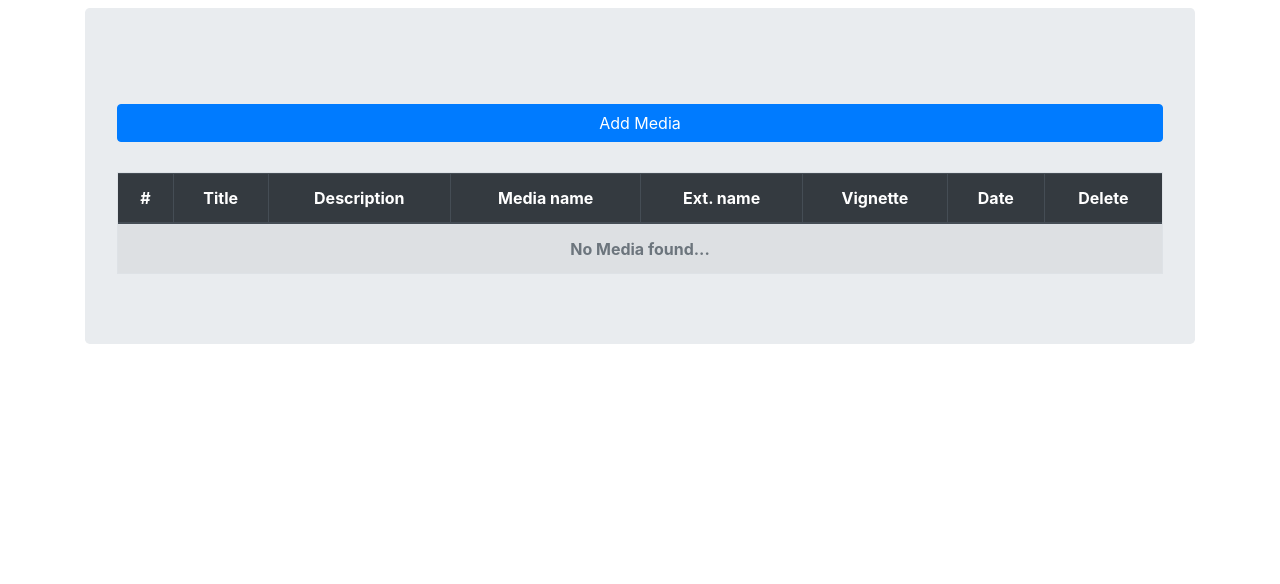
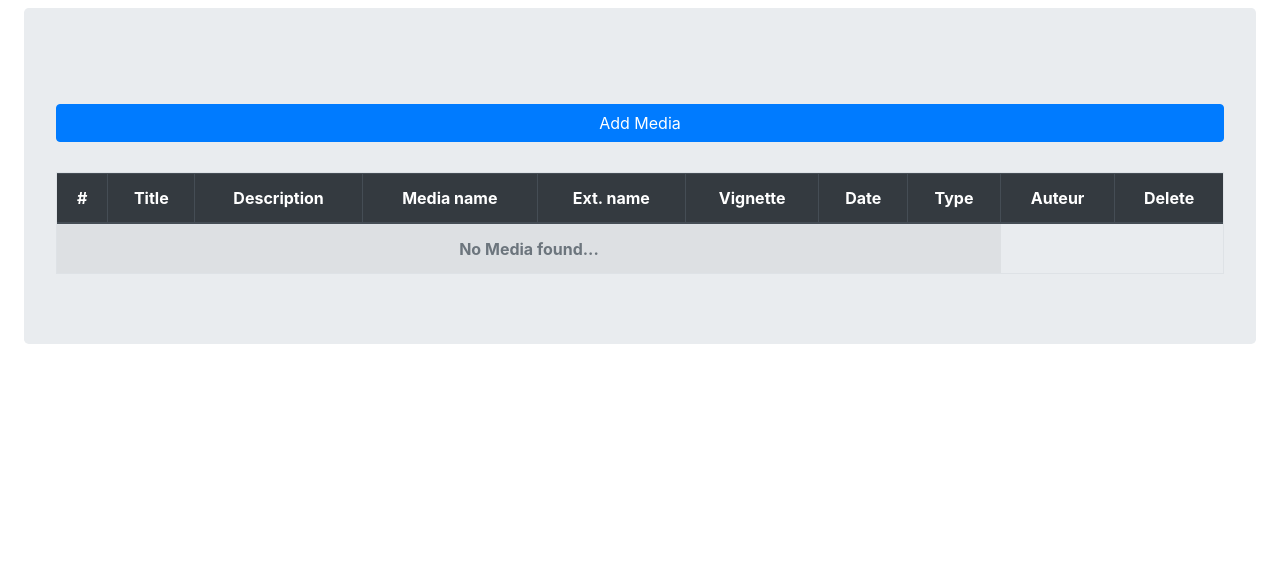
Before and after one commit to pichotg/mediaplayer, a Symfony app: template templates/media/index.html.twig in a window 1280 px wide. Shown: the part 56-640 px from the top of the page. Run offline with Twig, Linux system fonts and the light colour scheme; the template is opened without the code that fills it, so the values that code supplies are empty; some libraries are stand-ins or nearby versions; some web fonts are replaced.

Commit message:
Media Player (not finisehd)

```diff
--- a/public/js/main.js
+++ b/public/js/main.js
@@ -1,10 +1,30 @@
 $(document).ready( function () {
-    $('table').DataTable({
+
+    var mediaTable = $('#mediaTable').DataTable({
         'searching': false,
     });
 
-    $('table').on('click','tr',function() {
-        var data = table.fnGetData( this );
+    mediaTable.on('click','tr',function() {
+        var data = mediaTable.row( this ).data();
+
+        $('#modalTitle').text(data[1]);
+        if(data[7] == 'Audio'){
+            alert('Je suis un fichier audio');
+            $('#modalBody').text('<audio controls><source src="../public/files/media/' + data[3] + '" type="audio/ogg">Your browser does not support the audio element.</audio>');
+        } else if (data[7] == 'Video') {
+            alert('Je suis un fichier vidéo');
+            $('#modalBody').text();
+        }
+
+        $('#playMediaModal').modal().show();
+    });
+
+    var genreTable = $('#genreTable').DataTable({
+        'searching': false,
+    });
+
+    genreTable.on('click','tr',function() {
+        var data = genreTable.row( this ).data();
         alert(data);
     });
 
--- a/public/styles/main.css
+++ b/public/styles/main.css
@@ -16,14 +16,3 @@ footer {
     line-height: 60px; /* Vertically center the text there */
     background-color: #f5f5f5;
 }
-
-
-/* Custom page CSS
--------------------------------------------------- */
-/* Not required for template or sticky footer method. */
-
-.container {
-    width: auto;
-    max-width: 680px;
-    padding: 0 15px;
-}
--- a/src/Controller/GenreController.php
+++ b/src/Controller/GenreController.php
@@ -22,7 +22,7 @@ class GenreController extends Controller
 
         return $this->render('genre/index.html.twig', [
             'page_name' => 'Genre',
-            'genre' => $this->_genrelist
+            'genres' => $this->_genrelist
         ]);
     }
 
--- a/src/Entity/Media.php
+++ b/src/Entity/Media.php
@@ -163,4 +163,5 @@ class Media
     {
         $this->genre = $genre;
     }
+
 }
--- a/templates/base.html.twig
+++ b/templates/base.html.twig
@@ -19,7 +19,7 @@
 
 {% include 'elements/alert.html.twig' %}
 
-<main class="container">
+<main class="ml-4 mr-4">
     {% block body %}{% endblock %}
 </main>
 
--- a/templates/media/add_media.html.twig
+++ b/templates/media/add_media.html.twig
@@ -14,7 +14,6 @@
         {{ form_row(form.media) }}
         {{ form_row(form.vignette) }}
         {{ form_row(form.genre) }}
-        {{ form_row(form.author) }}
         {{ form_row(form.send) }}
     {{ form_end(form) }}
 
--- a/templates/media/index.html.twig
+++ b/templates/media/index.html.twig
@@ -8,7 +8,7 @@
 
         <a href="{{ path('add_media') }}" class="btn btn-primary w-100 mt-4 mb-4">Add Media</a>
 
-        <table class="table table-striped table-bordered" style="width:100%">
+        <table id="mediaTable" class="table table-striped table-bordered" style="width:100%">
             <thead class="thead-dark text-center">
             <tr>
                 <th scope="col">#</th>
@@ -18,6 +18,8 @@
                 <th scope="col">Ext. name</th>
                 <th scope="col">Vignette</th>
                 <th scope="col">Date</th>
+                <th scope="col">Type</th>
+                <th scope="col">Auteur</th>
                 <th scope="col">Delete</th>
             </tr>
             </thead>
@@ -32,6 +34,8 @@
                         <td>{{ media.extension }}</td>
                         <td>{{ media.vignette }}</td>
                         <td>{{ media.date|date('Y-m-d') }}</td>
+                        <td>{{ media.genre.typemedia.name }}</td>
+                        <td>{{ media.author.name }}</td>
                         <td>
                             <a href="{{ path('delete_media', {'id': media.id}) }}" class="btn btn-danger"><i class="fas fa-trash-alt"></i></a>
                         </td>
@@ -45,5 +49,25 @@
             </tbody>
         </table>
 
+        <!-- Modal -->
+        <div class="modal fade" id="playMediaModal" tabindex="-1" role="dialog" aria-labelledby="playMediaModal" aria-hidden="true">
+            <div class="modal-dialog modal-lg" role="document">
+                <div class="modal-content">
+                    <div class="modal-header bg-primary lead">
+                        <h5 id="modalTitle" class="modal-title text-white">Media player</h5>
+                        <button type="button" class="close" data-dismiss="modal" aria-label="Close">
+                            <span aria-hidden="true">&times;</span>
+                        </button>
+                    </div>
+                    <div id="modalBody" class="modal-body">
+
+                    </div>
+                    <div class="modal-footer">
+                        <button type="button" class="btn btn-secondary w-100" data-dismiss="modal">Close</button>
+                    </div>
+                </div>
+            </div>
+        </div>
+
     </div>
 {% endblock %}
```
Also changed, not shown: src/Controller/MediaController.php (+2 -8 lines), templates/genre/index.html.twig (+6 -6 lines).
